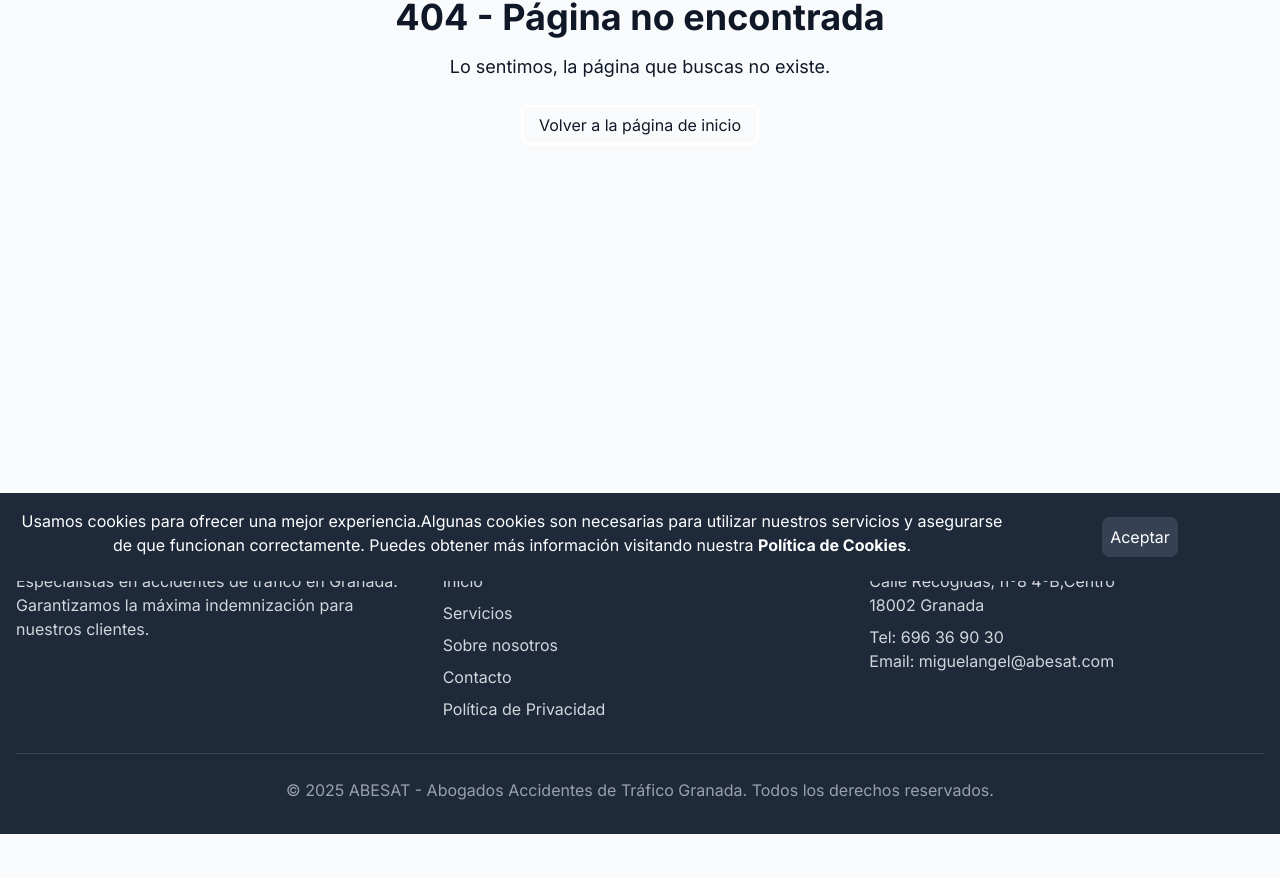
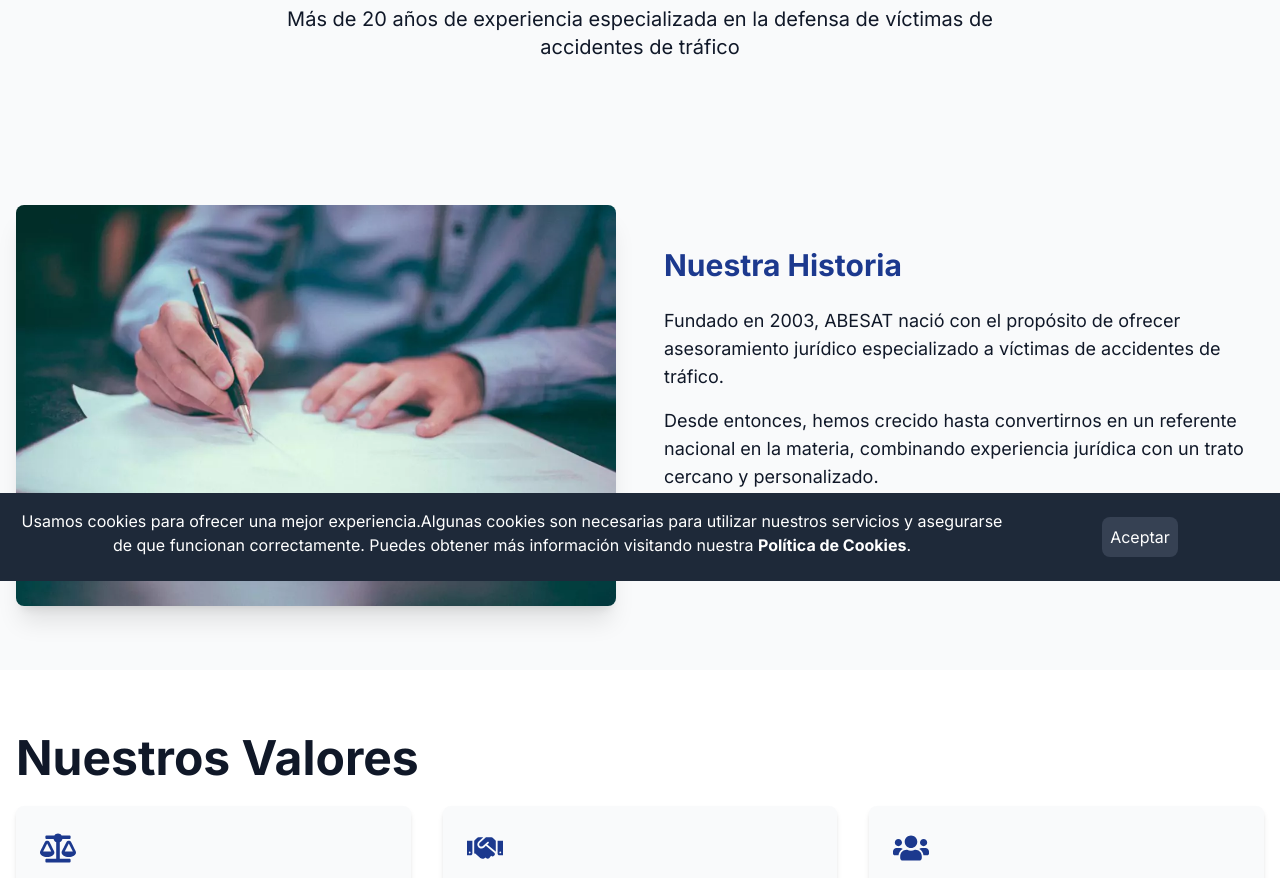
Before and after one commit to Jorgesdr/abesat.com, a Next.js app: page /nosotros in a window 1280 px wide. Before the commit this address had no page. Shown: the part 219-1097 px from the top of the page. Before the commit the page ends 1053 px from the top, so only its background shows below. Built offline with nearby package versions, Linux system fonts and the light colour scheme.

Commit message:
add NosotrosPage component with content and layout

```diff
--- /dev/null
+++ b/app/nosotros/page.tsx
@@ -0,0 +1,139 @@
+// app/nosotros/page.tsx
+import Image from 'next/image';
+import Link from 'next/link';
+import { FaCarCrash, FaBalanceScale, FaMedal, FaUsers, FaHandshake } from 'react-icons/fa';
+
+export default function NosotrosPage() {
+    const valores =[{
+                icon: <FaBalanceScale className="text-4xl text-blue-900 mb-4" />,
+                title: "Especialización",
+                text: "Exclusivamente dedicados a accidentes de tráfico para ofrecer el mejor servicio"
+              },
+              {
+                icon: <FaHandshake className="text-4xl text-blue-900 mb-4" />,
+                title: "Transparencia",
+                text: "Información clara desde el primer momento, sin sorpresas ni letra pequeña"
+              },
+              {
+                icon: <FaUsers className="text-4xl text-blue-900 mb-4" />,
+                title: "Enfoque humano",
+                text: "Trato personalizado, entendiendo las necesidades de cada cliente"
+              },
+              {
+                icon: <FaCarCrash className="text-4xl text-blue-900 mb-4" />,
+                title: "Experiencia",
+                text: "Más de dos décadas resolviendo casos complejos con éxito"
+              },
+              {
+                icon: <FaMedal className="text-4xl text-blue-900 mb-4" />,
+                title: "Excelencia",
+                text: "Compromiso con los más altos estándares profesionales"
+              }
+
+    ]
+  return (
+    <main>
+      {/* Hero Section */}
+      <section className="relative bg-gradient-to-r from-primary-600 to-primary-800 dark:text-white py-20">
+        <div className="container mx-auto px-4 text-center">
+          <h1 className="text-4xl md:text-5xl font-bold mb-6">Sobre ABESAT Abogados</h1>
+          <p className="text-xl max-w-3xl mx-auto">
+            Más de 20 años de experiencia especializada en la defensa de víctimas de accidentes de tráfico
+          </p>
+        </div>
+      </section>
+
+      {/* Nuestra Historia */}
+      <section className="py-16 container mx-auto px-4">
+        <div className="flex flex-col md:flex-row items-center gap-12">
+          <div className="md:w-1/2">
+            <Image
+              src="/images/abogado-accidente-trafico-granada-1024x684-67f0551302fcc.webp" // Reemplaza con tu imagen
+              alt="Historia de ABESAT"
+              width={600}
+              height={400}
+              className="rounded-lg shadow-xl"
+            />
+          </div>
+          <div className="md:w-1/2">
+            <h2 className="text-3xl font-bold text-blue-900 mb-6">Nuestra Historia</h2>
+            <p className="text-lg mb-4">
+              Fundado en 2003, ABESAT nació con el propósito de ofrecer asesoramiento jurídico especializado a víctimas de accidentes de tráfico.
+            </p>
+            <p className="text-lg mb-4">
+              Desde entonces, hemos crecido hasta convertirnos en un referente nacional en la materia, combinando experiencia jurídica con un trato cercano y personalizado.
+            </p>
+            <p className="text-lg">
+              Nuestro compromiso con la excelencia nos ha permitido ayudar a miles de clientes a obtener la compensación que merecen.
+            </p>
+          </div>
+        </div>
+      </section>
+
+      {/* Valores */}
+      <section className="py-16 bg-white dark:bg-gray-800">
+        <div className="container mx-auto px-4">
+          <h2 className="text-3xl md:text-5xl font-bold mb-6">Nuestros Valores</h2>
+          <div className="grid grid-cols-1 md:grid-cols-2 lg:grid-cols-3 gap-8">
+            {valores.map((item, index) => (
+              <div key={index} className="bg-gray-50 dark:bg-gray-700 p-6 rounded-lg shadow-md hover:shadow-lg transition-shadow">
+                <div className="text-4xl mb-4">{item.icon}</div>
+                <h3 className="text-xl font-semibold mb-3">{item.title}</h3>
+                <p className="text-gray-600 dark:text-gray-300 mb-4">{item.text}</p>
+              </div>
+            ))}
+          </div>
+        </div>
+      </section>
+
+      {/* Equipo */}
+      <section className="py-16 bg-gray-100 dark:bg-gray-900">
+        <div className="container mx-auto px-4">
+        <h2 className="text-3xl font-bold text-center mb-12">Nuestro Equipo</h2>
+        <div className="grid grid-cols-1 md:grid-cols-2 lg:grid-cols-3 gap-8">
+          {[
+            {
+              name: "Miguel Angel",
+              role: "Fundador y Abogado Director",
+              bio: "Especialista en Derecho de Daños con más de 25 años de experiencia en reclamaciones por accidentes."
+            },
+          ].map((member, index) => (
+            <div key={index} className="bg-white rounded-lg shadow-md overflow-hidden">
+              <div className="h-48 bg-blue-200 relative">
+                {/* Imagen del equipo - reemplaza con tus imágenes */}
+                <Image
+                  src={`/img/equipo-${index+1}.jpg`}
+                  alt={member.name}
+                  fill
+                  className="object-cover"
+                />
+              </div>
+              <div className="bg-gray-50 dark:bg-gray-700 p-6">
+                <h3 className="text-xl font-bold  mb-4">{member.name}</h3>
+                <p className="text-gray-600 dark:text-gray-300 mb-3">{member.role}</p>
+                <p>{member.bio}</p>
+              </div>
+            </div>
+          ))}
+        </div>
+        </div>
+      </section>
+
+      {/* CTA */}
+      <section className="bg-white dark:bg-gray-800 dark:text-white py-12">
+        <div className="container mx-auto px-4 text-center">
+          <h2 className="text-3xl font-bold mb-6">¿Necesitas ayuda con un accidente de tráfico?</h2>
+          <p className="text-xl mb-8 max-w-3xl mx-auto">
+            Nuestro equipo de expertos está listo para asesorarte y guiarte en cada paso del proceso.
+          </p>
+          <Link href="/contacto"  className="bg-transparent dark:border-white border-2 hover:bg-gray-300 hover:text-blue px-8 py-3 rounded-lg text-lg font-semibold inline-block transition-colors">
+            Contacta con nosotros
+          </Link>
+        </div>
+      </section>
+      <section>
+        <hr />
+      </section>
+    </main>
+  );
+}
```
